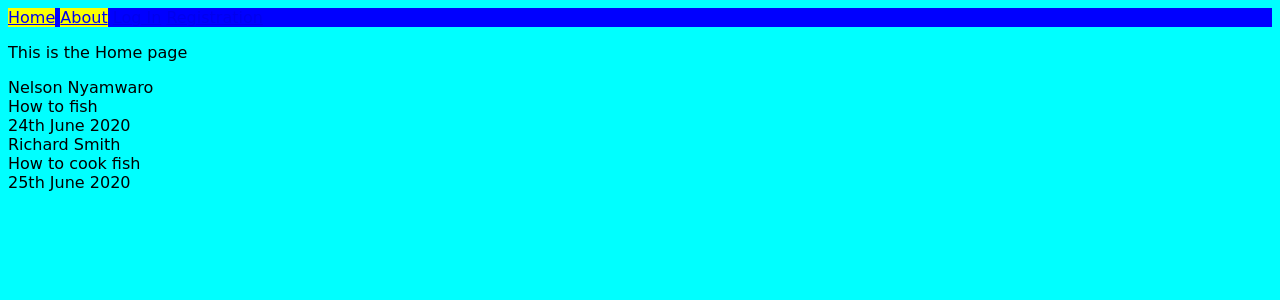
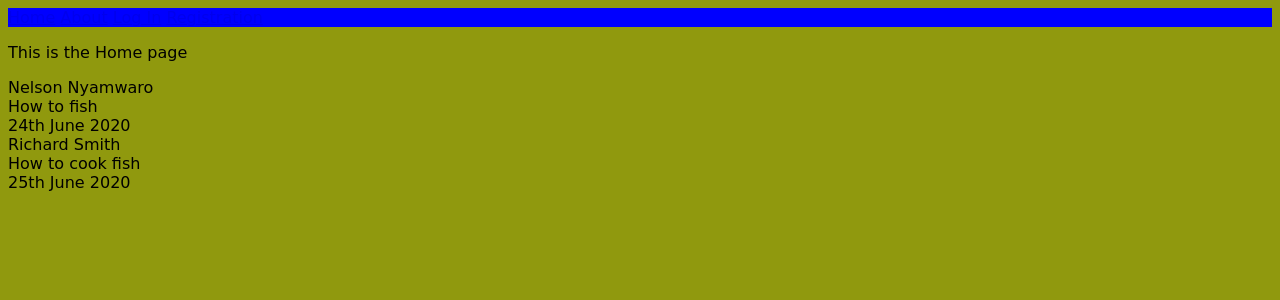
Before and after one commit to NelsonNNN/SomeTales, a Flask app: page / in a window 1280 px wide. Shown: the top 300 px of the page. Run offline with Flask 2, Linux system fonts and the light colour scheme.

Commit message:
transfer css file

```diff
--- a/css/style.css
+++ b/static/css/style.css
@@ -1,5 +1,5 @@
 body {
-    background-color: aqua;
+    background-color: rgb(144, 153, 14);
     font-family: cursive;
 }
 .body-div-navigation{
@@ -7,11 +7,12 @@
     border: 20px;
     border-color: deepskyblue;
 }
-.nav-id{
+.nav-id:hover{
     position: relative;
     background-color: rgb(251, 255, 0);
 }
 .nav-id2:hover{
     position: relative;
     background-color: orangered;
+    background-position: right;
 }
--- a/templates/layout.html
+++ b/templates/layout.html
@@ -1,7 +1,7 @@
 <!DOCTYPE html>
 <html>
 <head>
-    <link rel="stylesheet" type="text/css" href="../css/style.css">
+    <link rel="stylesheet" type="text/css" href="{{ url_for('static', filename='css/style.css')}}">
     {% if title %}
         <title>FlaskBlog - {{ title }}</title>
     {% else %}
```
